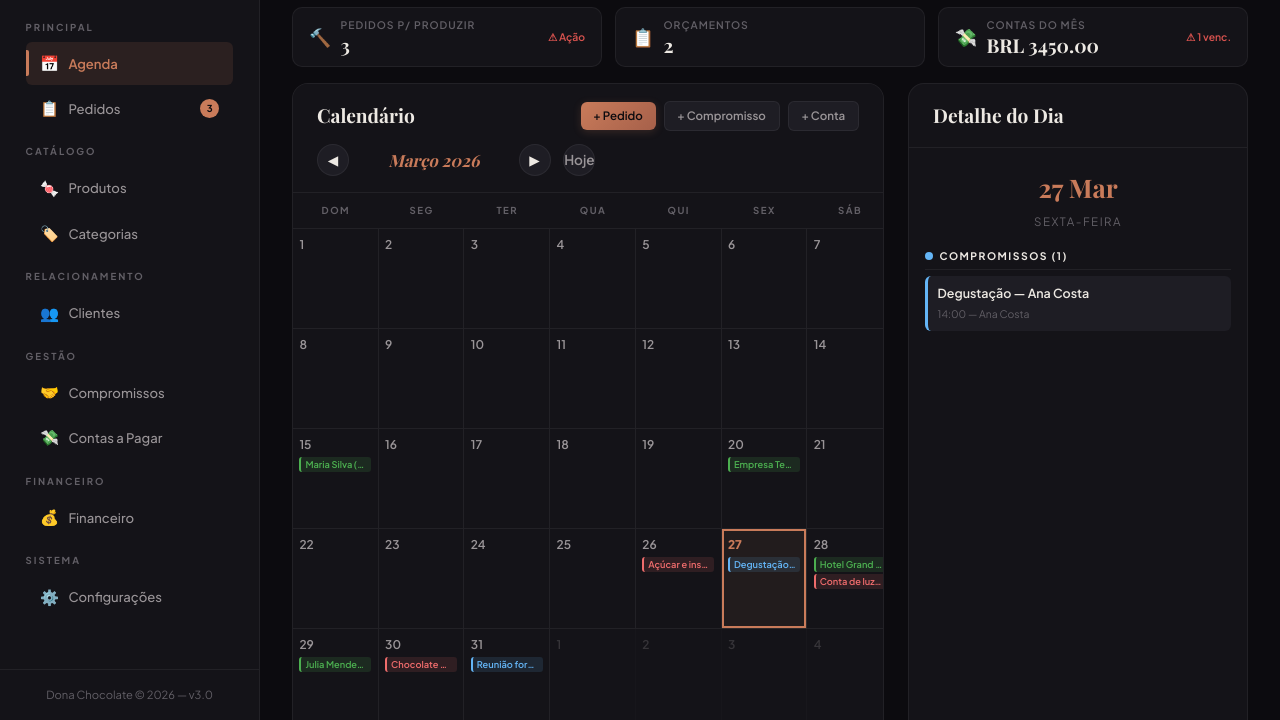
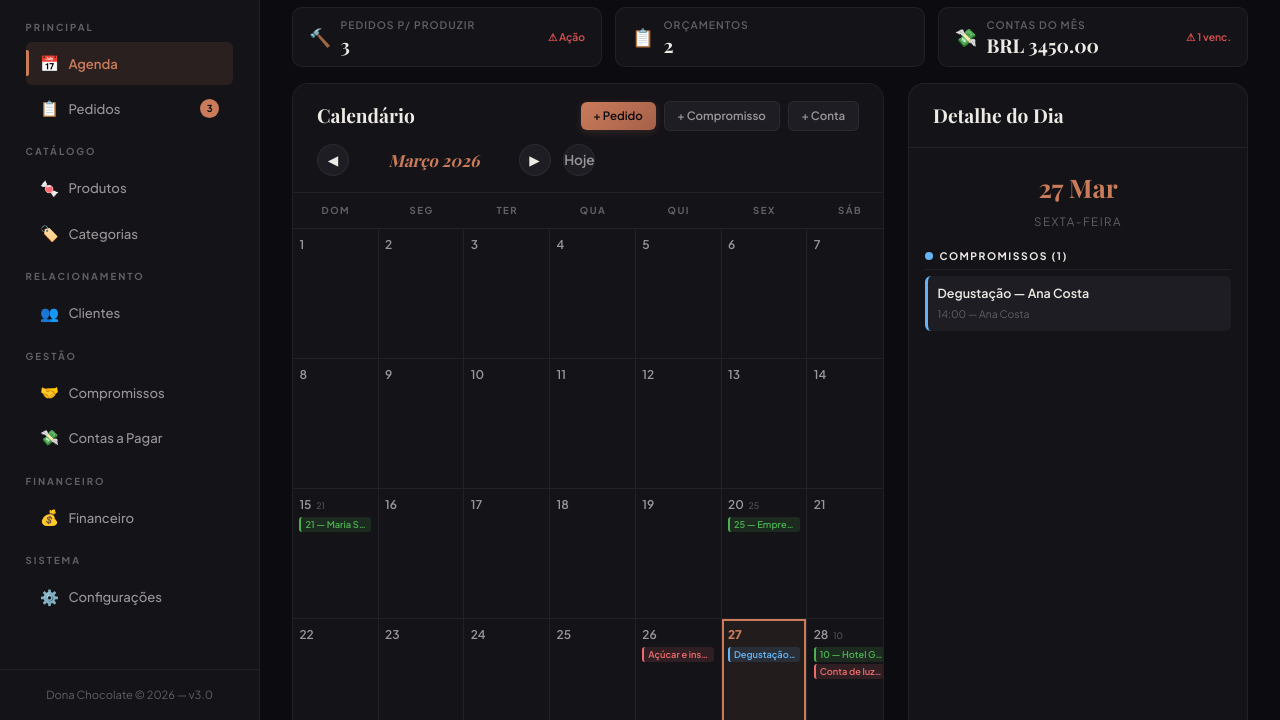
Before and after one commit to lucasbalduino18/donachocolate, a plain HTML site: page sistema.html in a window 1280 px wide. Shown: the part 80-800 px from the top of the page. Drawn offline with nearby package versions, Linux system fonts and the light colour scheme; a web font is replaced by a local one.

Commit message:
Adjust calendar day height and event details
Increased the height of calendar days and modified event handling to include quantities.

```diff
--- a/sistema.html
+++ b/sistema.html
@@ -128,7 +128,7 @@ tr:hover td{background:rgba(255,255,255,.015)}
 .cal-nav .cal-month-label span{color:var(--copper);font-style:italic}
 .cal-grid{display:grid;grid-template-columns:repeat(7,1fr)}
 .cal-dow{padding:.6rem .2rem;text-align:center;font-size:.6rem;font-weight:700;text-transform:uppercase;letter-spacing:1.5px;color:var(--text-muted);border-bottom:1px solid var(--border)}
-.cal-day{height:100px;padding:.4rem;border-right:1px solid var(--border);border-bottom:1px solid var(--border);cursor:pointer;transition:background .15s;position:relative;overflow:hidden}
+.cal-day{height:130px;padding:.4rem;border-right:1px solid var(--border);border-bottom:1px solid var(--border);cursor:pointer;transition:background .15s;position:relative;overflow:hidden}
 .cal-day:nth-child(7n){border-right:none}
 .cal-day:hover{background:var(--surface)}
 .cal-day.other-month{opacity:.25;pointer-events:none}
@@ -1205,9 +1205,9 @@ function renderCal(){
   document.querySelector('.calMLtext').innerHTML=ms[calMonth]+' <span>'+calYear+'</span>';
   const dpEl=document.getElementById('calDatePicker');if(dpEl)dpEl.value=calSelectedDate;
   const events=[];
-  DB.getOrders().filter(o=>o.status!=='cancelled'&&o.event_date).forEach(o=>{const d=new Date(o.event_date+'T12:00:00');if(d.getFullYear()===calYear&&d.getMonth()===calMonth){const tqty=(o.items||[]).reduce((s,i)=>s+i.qty,0);const tip=(o.items||[]).map(i=>i.qty+'x '+i.name).join('\n');const evType=o.status==='processing'?'orcamento':'delivery';events.push({type:evType,date:o.event_date,title:o.customer_name+' ('+tqty+')',id:o.id,tooltip:tip})}});
-  DB.getAppointments().forEach(a=>{const d=new Date(a.date+'T12:00:00');if(d.getFullYear()===calYear&&d.getMonth()===calMonth)events.push({type:'appointment',date:a.date,title:a.title,id:a.id})});
-  DB.getBills().forEach(b=>{const d=new Date(b.due_date+'T12:00:00');if(d.getFullYear()===calYear&&d.getMonth()===calMonth)events.push({type:'bill',date:b.due_date,title:b.title,id:b.id})});
+  DB.getOrders().filter(o=>o.status!=='cancelled'&&o.event_date).forEach(o=>{const d=new Date(o.event_date+'T12:00:00');if(d.getFullYear()===calYear&&d.getMonth()===calMonth){const tqty=(o.items||[]).reduce((s,i)=>s+i.qty,0);const tip=(o.items||[]).map(i=>i.qty+'x '+i.name).join('\n');const evType=o.status==='processing'?'orcamento':'delivery';events.push({type:evType,date:o.event_date,title:tqty+' — '+o.customer_name,id:o.id,tooltip:tip,qty:tqty})}});
+  DB.getAppointments().forEach(a=>{const d=new Date(a.date+'T12:00:00');if(d.getFullYear()===calYear&&d.getMonth()===calMonth)events.push({type:'appointment',date:a.date,title:a.title,id:a.id,qty:0})});
+  DB.getBills().forEach(b=>{const d=new Date(b.due_date+'T12:00:00');if(d.getFullYear()===calYear&&d.getMonth()===calMonth)events.push({type:'bill',date:b.due_date,title:b.title,id:b.id,qty:0})});
   const fd=new Date(calYear,calMonth,1).getDay(),dim=new Date(calYear,calMonth+1,0).getDate(),dip=new Date(calYear,calMonth,0).getDate();
   const todayStr=new Date().toISOString().split('T')[0];
   let h='';['Dom','Seg','Ter','Qua','Qui','Sex','Sáb'].forEach(d=>h+='<div class="cal-dow">'+d+'</div>');
@@ -1215,10 +1215,11 @@ function renderCal(){
   for(let d=1;d<=dim;d++){
     const ds=calYear+'-'+String(calMonth+1).padStart(2,'0')+'-'+String(d).padStart(2,'0');
     const de=events.filter(e=>e.date===ds);
+    const dayQty=de.reduce((s,e)=>s+(e.qty||0),0);
     h+='<div class="cal-day'+(ds===todayStr?' today':'')+(ds===calSelectedDate?' selected':'')+'" onclick="selDay(\''+ds+'\')">';
-    h+='<div class="day-num">'+d+'</div><div class="day-events">';
-    de.slice(0,2).forEach(e=>{const clk=e.type==='delivery'||e.type==='orcamento'?'viewOrder('+e.id+')':e.type==='appointment'?'openApptModal('+e.id+')':'openBillModal('+e.id+')';const tipEvt=e.tooltip?(' onmouseenter="showCalTip(event,this)" onmouseleave="hideCalTip()" data-tip="'+e.tooltip.replace(/"/g,'&quot;')+'" data-tiphead="'+e.title.replace(/"/g,'&quot;')+'"'):'';h+='<div class="day-event '+e.type+'"'+tipEvt+' onclick="event.stopPropagation();hideCalTip();'+clk+'">'+e.title+'</div>'});
-    if(de.length>2)h+='<div class="day-more">+'+(de.length-2)+' mais</div>';
+    h+='<div class="day-num">'+d+(dayQty>0?'<span style="font-size:.55rem;color:var(--text-muted);font-weight:400;margin-left:.3rem">'+dayQty+'</span>':'')+'</div><div class="day-events">';
+    de.slice(0,3).forEach(e=>{const clk=e.type==='delivery'||e.type==='orcamento'?'viewOrder('+e.id+')':e.type==='appointment'?'openApptModal('+e.id+')':'openBillModal('+e.id+')';const tipEvt=e.tooltip?(' onmouseenter="showCalTip(event,this)" onmouseleave="hideCalTip()" data-tip="'+e.tooltip.replace(/"/g,'&quot;')+'" data-tiphead="'+e.title.replace(/"/g,'&quot;')+'"'):'';h+='<div class="day-event '+e.type+'"'+tipEvt+' onclick="event.stopPropagation();hideCalTip();'+clk+'">'+e.title+'</div>'});
+    if(de.length>3)h+='<div class="day-more">+'+(de.length-3)+' mais</div>';
     h+='</div></div>';
   }
   const tc=fd+dim;const rem=tc%7===0?0:7-tc%7;
```
